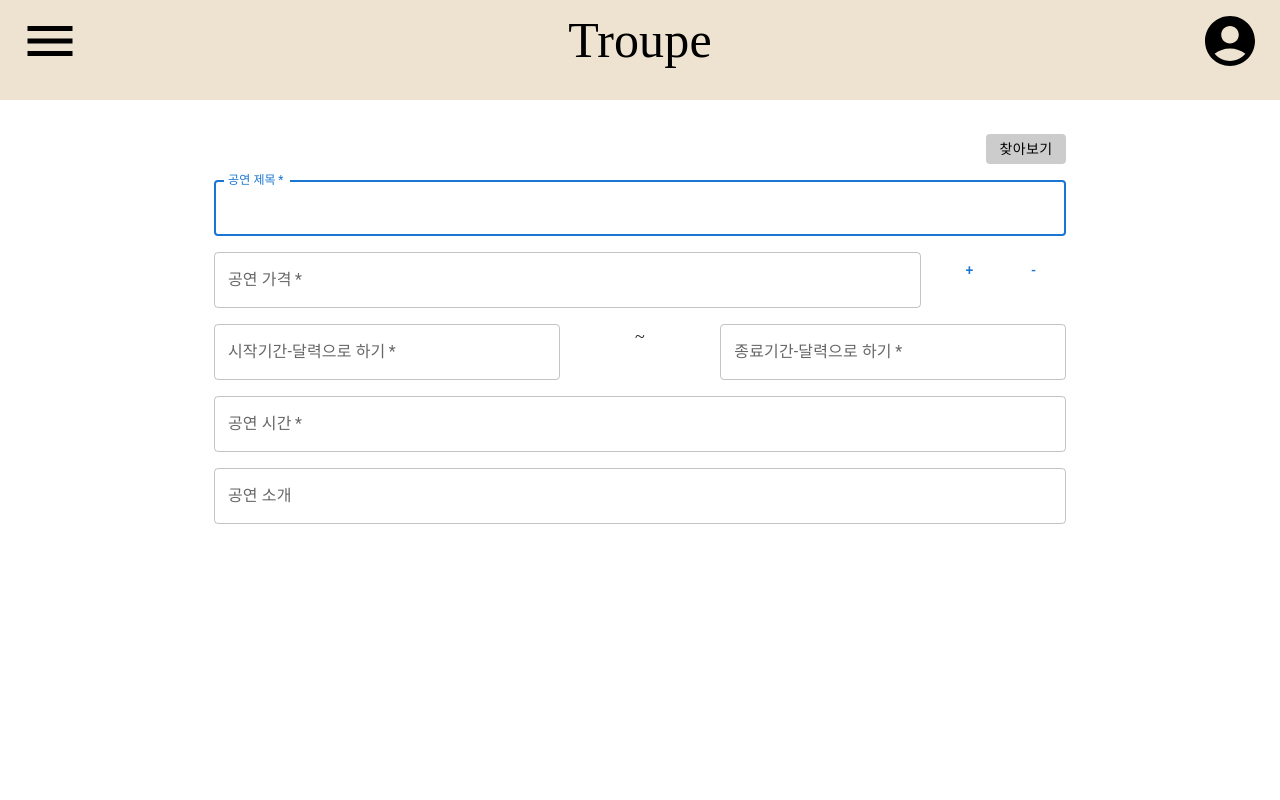
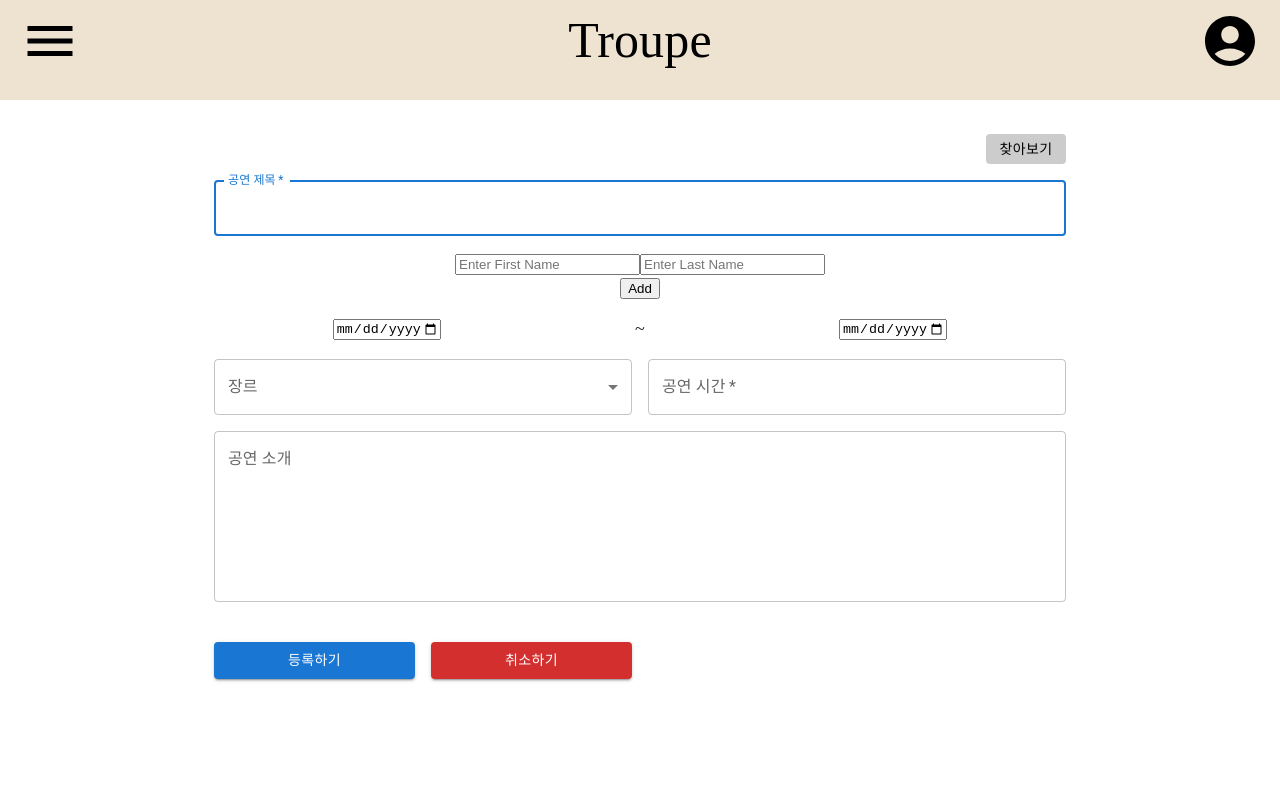
Before and after one commit to intaekimme/indira-it, a React (Create React App) app in the folder Troupe/frontend/: page /perf/new in a window 1280 px wide. Shown: the top 800 px of the page. Built offline with nearby package versions, Linux system fonts and the light colour scheme.

Commit message:
almost finished perfnew, just need api testing

```diff
--- a/Troupe/frontend/src/apiClient.js
+++ b/Troupe/frontend/src/apiClient.js
@@ -89,6 +89,50 @@ const apiClient = {
         return null;
       });
   },
+
+  //공연 삭제하기
+  perfRemove: (data) => {if (window.confirm('삭제하시겠습니까?'))
+  {
+    instance
+    .delete(`/perf/${data.pfNo}/del`)
+    .then((response) => {
+      alert('공연이 삭제되었습니다' + response);
+    })
+    .catch((error) => {
+      alert(data + '공연삭제 실패 :' + error);
+    })
+  } else {
+    alert('취소합니다.')
+  }
+  },
+
+  //공연 목록 불러오기
+  getPerfList: () => {
+    instance
+    .get(`/perf/list`)
+    .then((response)=> {
+      alert('불러오기 성공');
+      return response;
+    })
+    .catch( (error) => {
+      alert('공연 불러오기 실패' + error);
+      return null;
+    })
+  },
+
+    //피드 목록 불러오기
+    getFeedList: () => {
+      instance
+      .get(`/feed/list`)
+      .then((response)=> {
+        alert('불러오기 성공');
+        return response;
+      })
+      .catch( (error) => {
+        alert('피드 불러오기 실패' + error);
+        return null;
+      })
+    }
 };
 
 export default apiClient;
--- a/Troupe/frontend/src/components/FeedList.js
+++ b/Troupe/frontend/src/components/FeedList.js
@@ -15,6 +15,7 @@ import FavoriteBorderIcon from '@mui/icons-material/FavoriteBorder';
 import TurnedInIcon from '@mui/icons-material/TurnedIn';
 import Favorite from '@mui/icons-material/Favorite';
 import PerfFeedToggle from './MainButton';
+import apiClient from '../apiClient';
 
 
 // 무한 스크롤 구현 필요(더보기 버튼을 활용한, axios)
@@ -73,6 +74,9 @@ export default function Album() {
     pages=pages + 6
     setCard(range(0, pages))
   }
+
+  const feedList = apiClient.getFeedList()
+  console.log(feedList)
 
   return (
     <ThemeProvider theme={theme}>
--- a/Troupe/frontend/src/components/PerfNew.js
+++ b/Troupe/frontend/src/components/PerfNew.js
@@ -1,13 +1,14 @@
 import apiClient from '../apiClient';
-import React from 'react';
-import Avatar from '@mui/material/Avatar';
+import React, { Fragment } from 'react';
 import Button from '@mui/material/Button';
 import CssBaseline from '@mui/material/CssBaseline';
 import TextField from '@mui/material/TextField';
-import FormControlLabel from '@mui/material/FormControlLabel';
-import Link from '@mui/material/Link';
+import Box from '@mui/material/Box';
+import InputLabel from '@mui/material/InputLabel';
+import MenuItem from '@mui/material/MenuItem';
+import FormControl from '@mui/material/FormControl';
+import Select from '@mui/material/Select';
 import Grid from '@mui/material/Grid';
-import Box from '@mui/material/Box';
 import Typography from '@mui/material/Typography';
 import Container from '@mui/material/Container';
 import { createTheme, ThemeProvider } from '@mui/material/styles';
@@ -20,14 +21,16 @@ export default function PerfNew() {
   const [imgUrl, setImgUrl] = React.useState([]);
   //공연 제목
   const [perfName, setPerfName] = React.useState("");
-  //공연기간
-  const [perfDate, setPerfDate] = React.useState("");
+  //공연시작 일자
+  const [perfStartDate, setPerfStartDate] = React.useState("");
+  //공연 종료 일자
+  const [perfEndDate, setPerfEndDate] = React.useState('');
   //공연시간
   const [runtime, setRuntime] = React.useState(0);
-  //가격
-  const [price, setPrice] = React.useState(0);
-  //좌석
-  const [seat, setSeat] = React.useState('');
+  //가격, 좌석
+  const [seatPrice, setSeatPrice] = React.useState([{firstName:'', lastName:''}]);
+  //공연 장르
+  const [genre, setGenre] = React.useState('')
 
 
   //image 업로드
@@ -49,20 +52,59 @@ export default function PerfNew() {
 
   //공연제목 Change
   const changePerfName = (e) =>{
-    setPerfName(e.target.value);
+     setPerfName(e.target.value);
   }
 
-  //공연기간 Change
-  const changePerfDate = (e) =>{
-    setPerfDate(e.target.value);
+  //공연시작일 Change
+  const changePerfStartDate = (e) =>{
+    setPerfStartDate(e.target.value);
+    console.log(e.target.value);
   }
 
-  const addPrice = (e) =>{
-
+  //공연종료일 Change
+  const changePerfEndDate = (e) =>{
+    setPerfEndDate(e.target.value);
+    console.log(e.target.value)
   }
 
-  const addSeat = (e) => {
+  const changeGenre = (e) => {
+    setGenre(e.target.value)
+    console.log(e.target.value)
+  }
 
+  const handleSeatPrice = (e, index) =>{
+    const { name, value } = e.target;
+    const list = [...seatPrice];
+    list[index][name] = value;
+    setSeatPrice(list);
+  }
+
+  const addSeatPrice = (e) =>{
+    setSeatPrice([...seatPrice, { firstName: "", lastName: "" }]);
+  }
+
+  const deleteSeatPrice = (index) => {
+    const list = [...seatPrice];
+    list.splice(index, 1);
+    setSeatPrice(list);
+  }
+
+  // 공연 제목 길이 체크
+  function titleLength(e){
+    if(e.target.value.length > 100){
+      alert('글자수 초과!')
+      e.target.value = e.target.value.substring(0,100);
+      e.target.focus();
+    }
+  }
+
+  // 공연 소개 길이 체크
+  function descriptionLength(e){
+    if(e.target.value.length > 1000){
+      alert('글자수 초과!')
+      e.target.value = e.target.value.substring(0,1000);
+      e.target.focus();
+    }
   }
 
   //회원가입버튼 클릭
@@ -94,7 +136,7 @@ export default function PerfNew() {
 
   return (
     <ThemeProvider theme={theme}>
-      <Container component="main" maxWidth="md">
+      <Container maxWidth="md">
         <CssBaseline />
         <Box
           sx={{
@@ -109,7 +151,7 @@ export default function PerfNew() {
             encType="multipart/form-data"
             style={{ textAlign: "center" }}
           >
-            <Grid container spacing={2} sx={{gridTemplateRows:'repeat(5, 2fr)'}}>
+            <Grid container spacing={2}>
               <Grid item xs={11}>
                 {imgUrl ? (
                     <div>
@@ -157,42 +199,80 @@ export default function PerfNew() {
                 <TextField
                   autoComplete="given-name"
                   name="nickname"
+                  fullWidth
                   required
-                  fullWidth
                   id="nickname"
                   label="공연 제목"
                   autoFocus
                   onChange = { changePerfName }
+                  onKeyUp = {titleLength}
                 />
               </Grid>
-
-              <Grid item xs={10}>
+              <Grid item xs={12}>
+                {seatPrice.map((x, i) => {
+          return (
+            <div className="box">
+              <input
+                name="firstName"
+                placeholder="Enter First Name"
+                value={x.firstName}
+                onChange={e => handleSeatPrice(e, i)}
+              />
+              <input
+                className="ml10"
+                name="lastName"
+                placeholder="Enter Last Name"
+                value={x.lastName}
+                onChange={e => handleSeatPrice(e, i)}
+              />
+              <div className="btn-box">
+                {seatPrice.length !== 1 && <button
+                  className="mr10"
+                  onClick={() => deleteSeatPrice(i)}>Remove</button>}
+                {seatPrice.length - 1 === i && <button onClick={addSeatPrice}>Add</button>}
+              </div>
+            </div>
+          );
+        })}
+              </Grid>
+              {/* <Grid item xs={5}>
                 <TextField
                   required
                   fullWidth
-                  id="email"
-                  label="공연 가격"
-                  name="email"
-                  autoComplete="email"
+                  id="seat"
+                  label="좌석"
+                  name="seat"
+                  autoComplete="seat"
                   onChange = { changePerfName }
                 />
-              </Grid>
-
-              <Grid item xs={2}>
-                <Button>+</Button>
-                <Button>-</Button>
               </Grid>
 
               <Grid item xs={5}>
                 <TextField
                   required
                   fullWidth
-                  name="password"
-                  label="시작기간-달력으로 하기"
-                  type="password"
-                  id="password"
-                  autoComplete="new-password"
+                  id="price"
+                  label="공연 가격"
+                  name="price"
+                  autoComplete="price"
                 />
+              </Grid>
+
+              <Grid item xs={2}>
+                <Button onClick={addSeatPrice}>+</Button>
+                <Button onClick={deleteSeatPrice}>-</Button>
+              </Grid> */}
+
+              <Grid item xs={5}>
+              <input
+                required
+                type="date"
+                id="start"
+                name="trip-start"
+                label='starting date'
+                min="2020-01-01"
+                max="2025-12-31"
+                onChange={changePerfStartDate}></input>
               </Grid>
 
               <Grid item xs={2}>
@@ -200,18 +280,35 @@ export default function PerfNew() {
               </Grid>
 
               <Grid item xs={5}>
-                <TextField
-                  required
-                  fullWidth
-                  name="password"
-                  label="종료기간-달력으로 하기"
-                  type="password"
-                  id="password"
-                  autoComplete="new-password"
-                />
+              <input
+                required
+                type="date"
+                id="end"
+                name="trip-end"
+                label='end date'
+                min="2020-01-01"
+                max="2025-12-31"
+                onChange={changePerfEndDate}></input>
               </Grid>
 
-              <Grid item xs={12}>
+              <Grid item xs={6}>
+              <FormControl fullWidth>
+                <InputLabel id="demo-simple-select-label">장르</InputLabel>
+                <Select
+                  labelId="demo-simple-select-label"
+                  id="demo-simple-select"
+                  value={genre}
+                  label="장르"
+                  onChange={changeGenre}
+                >
+                  <MenuItem value={'뮤지컬'}>뮤지컬</MenuItem>
+                  <MenuItem value={'연극'}>연극</MenuItem>
+                  <MenuItem value={'국악'}>국악</MenuItem>
+                </Select>
+              </FormControl>
+              </Grid>
+
+              <Grid item xs={6}>
                 <TextField
                   required
                   fullWidth
@@ -229,8 +326,9 @@ export default function PerfNew() {
                   multiline
                   id="profileMessage"
                   label="공연 소개"
+                  rows={6}
                   name="profileMessage"
-                  style={{height:'500px'}}
+                  onKeyUp={descriptionLength}
                 />
               </Grid>
 
@@ -251,6 +349,7 @@ export default function PerfNew() {
                 variant="contained"
                 color='error'
                 sx={{ mt: 3, mb: 2 }}
+                href='/perf/list'
                 >
                 취소하기
                 </Button>
```
Also changed, not shown: Troupe/frontend/src/components/PerfDetail.js (+10 -14 lines), Troupe/frontend/src/components/PerfList.js (+9 -8 lines).
